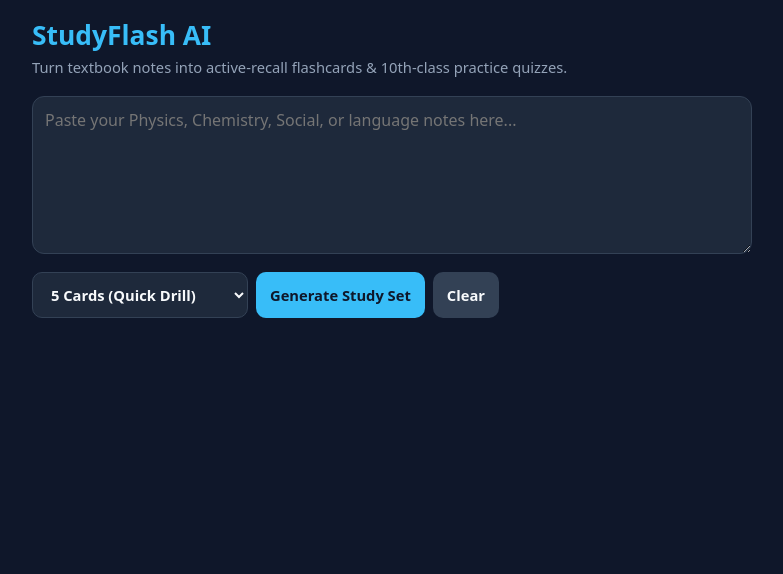
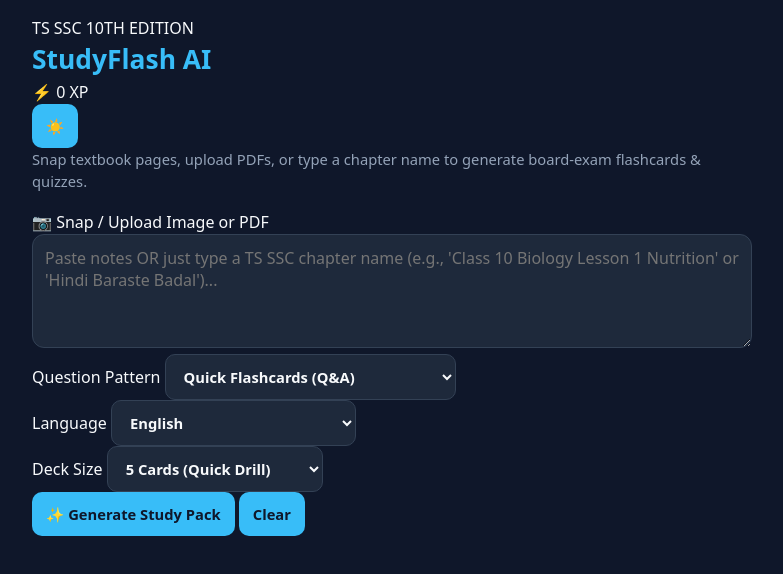
Before and after one commit to manish-max-5/study-flash-ai, a plain HTML site: page index.html in a window 1280 px wide. Shown: the whole page, without its empty margins (248-1031 px from the left). Drawn offline with Linux system fonts and the light colour scheme.

Commit message:
Update index.html

```diff
--- a/index.html
+++ b/index.html
@@ -1,39 +1,112 @@
 <!DOCTYPE html>
-<html lang="en">
+<html lang="en" data-theme="dark">
 <head>
   <meta charset="UTF-8" />
   <meta name="viewport" content="width=device-width, initial-scale=1.0" />
-  <title>StudyFlash AI — SSC Notes to Flashcards & Quiz</title>
+  <title>StudyFlash AI — TS SSC Smart Revision Engine</title>
   <link rel="stylesheet" href="style.css" />
 </head>
 <body>
   <main class="container">
-    <header>
-      <h1>StudyFlash AI</h1>
-      <p>Turn textbook notes into active-recall flashcards &amp; 10th-class practice quizzes.</p>
+    <!-- Top Header & Gamification Bar -->
+    <header class="app-header">
+      <div class="brand-row">
+        <div>
+          <span class="badge">TS SSC 10TH EDITION</span>
+          <h1>StudyFlash <span class="gradient-text">AI</span></h1>
+        </div>
+        <div class="stats-controls">
+          <div class="xp-pill" title="Earn +10 XP for every card mastered!">
+            <span id="xpCount">⚡ 0 XP</span>
+          </div>
+          <button id="themeToggleBtn" class="icon-btn" aria-label="Toggle Light/Dark Theme" title="Switch Theme">☀️</button>
+        </div>
+      </div>
+      <p class="subtitle">Snap textbook pages, upload PDFs, or type a chapter name to generate board-exam flashcards &amp; quizzes.</p>
     </header>
 
-    <section class="input-box">
-      <textarea id="notesInput" rows="6" placeholder="Paste your Physics, Chemistry, Social, or language notes here..."></textarea>
-      <div class="actions">
-        <select id="countSelect" aria-label="Number of cards">
-          <option value="5">5 Cards (Quick Drill)</option>
-          <option value="10">10 Cards (Full Chapter)</option>
-        </select>
-        <button id="generateBtn">Generate Study Set</button>
-        <button id="clearBtn" class="secondary">Clear</button>
+    <!-- Input & Multimodal Upload Card -->
+    <section class="panel input-panel">
+      <div class="upload-bar">
+        <label for="fileUpload" class="upload-label">
+          <span>📷 Snap / Upload Image or PDF</span>
+          <input type="file" id="fileUpload" accept="image/*,application/pdf" hidden />
+        </label>
+        <div id="filePreviewChip" class="file-chip hidden">
+          <span id="fileNameText">file.pdf</span>
+          <button type="button" id="removeFileBtn" class="chip-close">✕</button>
+        </div>
+      </div>
+
+      <textarea
+        id="notesInput"
+        rows="4"
+        placeholder="Paste notes OR just type a TS SSC chapter name (e.g., 'Class 10 Biology Lesson 1 Nutrition' or 'Hindi Baraste Badal')..."
+      ></textarea>
+
+      <!-- SSC Exam Controls Grid -->
+      <div class="controls-grid">
+        <div class="control-group">
+          <label for="styleSelect">Question Pattern</label>
+          <select id="styleSelect">
+            <option value="flashcards">Quick Flashcards (Q&amp;A)</option>
+            <option value="1mark">1-Mark / Fill-in-the-Blanks</option>
+            <option value="2mark">2-Mark SSC Bullet Answers</option>
+            <option value="4mark">4-Mark Long Structured Answers</option>
+            <option value="assertion">Assertion &amp; Reason</option>
+          </select>
+        </div>
+
+        <div class="control-group">
+          <label for="langSelect">Language</label>
+          <select id="langSelect">
+            <option value="English">English</option>
+            <option value="Telugu">Telugu (తెలుగు)</option>
+            <option value="Hindi">Hindi (हिन्दी)</option>
+            <option value="Bilingual (English + Telugu)">English + Telugu Meanings</option>
+            <option value="Bilingual (English + Hindi)">English + Hindi Meanings</option>
+          </select>
+        </div>
+
+        <div class="control-group">
+          <label for="countSelect">Deck Size</label>
+          <select id="countSelect">
+            <option value="5">5 Cards (Quick Drill)</option>
+            <option value="10">10 Cards (Full Chapter)</option>
+          </select>
+        </div>
+      </div>
+
+      <div class="primary-actions">
+        <button id="generateBtn" class="btn-primary">✨ Generate Study Pack</button>
+        <button id="clearBtn" class="btn-secondary">Clear</button>
       </div>
     </section>
 
-    <div id="statusMsg" class="status"></div>
+    <div id="statusMsg" class="status-banner"></div>
 
-    <div id="modeBar" class="mode-bar hidden">
-      <button id="flashcardsModeBtn" class="mode-btn active">Flashcards</button>
-      <button id="quizModeBtn" class="mode-btn">Quiz Mode</button>
-      <button id="copyAllBtn" class="secondary">Copy Study Pack</button>
-      <button id="shareAppBtn" class="secondary">Share App Link</button>
-    </div>
+    <!-- Study Toolbar & Mastery Progress (Hidden until generated) -->
+    <section id="studyToolbar" class="panel toolbar-panel hidden">
+      <div class="progress-header">
+        <span id="masteryText">Mastered: 0 / 0</span>
+        <span id="weakCountText" class="weak-badge">To Revise: 0</span>
+      </div>
+      <div class="progress-track">
+        <div id="masteryBarFill" class="progress-fill" style="width: 0%"></div>
+      </div>
 
+      <div class="toolbar-buttons">
+        <button id="flashcardsModeBtn" class="mode-btn active">🗂️ Flashcards</button>
+        <button id="quizModeBtn" class="mode-btn">🎯 Quiz Mode</button>
+        <button id="shuffleBtn" class="btn-secondary">🔀 Shuffle</button>
+        <button id="weakFilterBtn" class="btn-secondary">🔥 Weak Only: OFF</button>
+        <button id="copyAllBtn" class="btn-secondary">📋 Copy Text</button>
+        <button id="pdfExportBtn" class="btn-secondary">📄 Save PDF</button>
+        <button id="shareAppBtn" class="btn-secondary">🔗 Share</button>
+      </div>
+    </section>
+
+    <!-- Cards / Quiz Output Grid -->
     <section id="cardsGrid" class="cards-grid"></section>
   </main>
 
```
